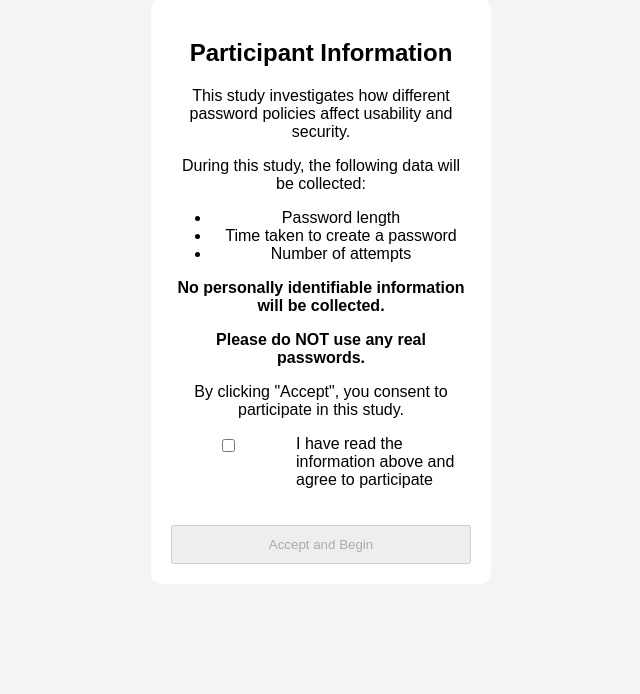
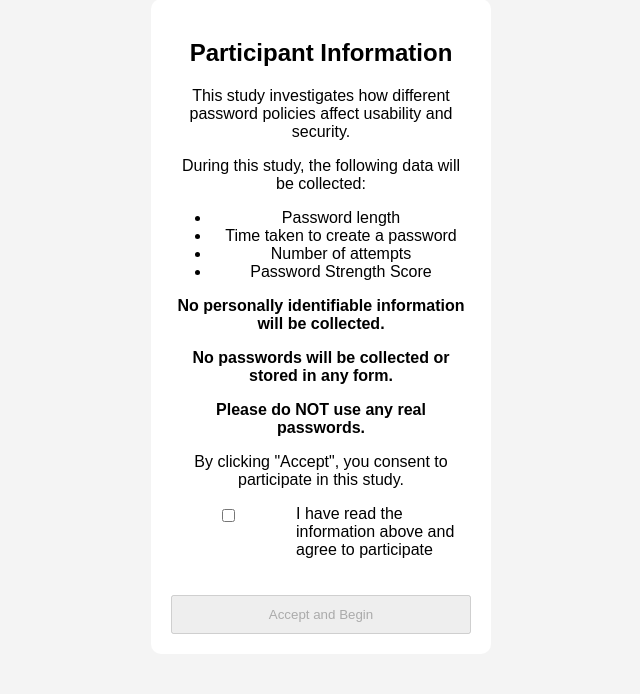
Before and after one commit to up2109506/password-policy-study, a Flask app: page / in a window 1280 px wide. Shown: the part 101-795 px from the top of the page, without its empty margins (319-959 px from the left). Before the commit the page ends 665 px from the top, so only its background shows below. Run offline with Flask 3, Linux system fonts and the light colour scheme.

Commit message:
Making consent.html more clear

```diff
--- a/templates/consent.html
+++ b/templates/consent.html
@@ -19,10 +19,13 @@
             <li>Password length</li>
             <li>Time taken to create a password</li>
             <li>Number of attempts</li>
+            <li>Password Strength Score</li>
         </ul>
     </p>
 
     <p><strong>No personally identifiable information will be collected.</strong></p>
+
+    <p><strong>No passwords will be collected or stored in any form.</strong></p>
 
     <p><strong>Please do NOT use any real passwords.</strong></p>
 
```
